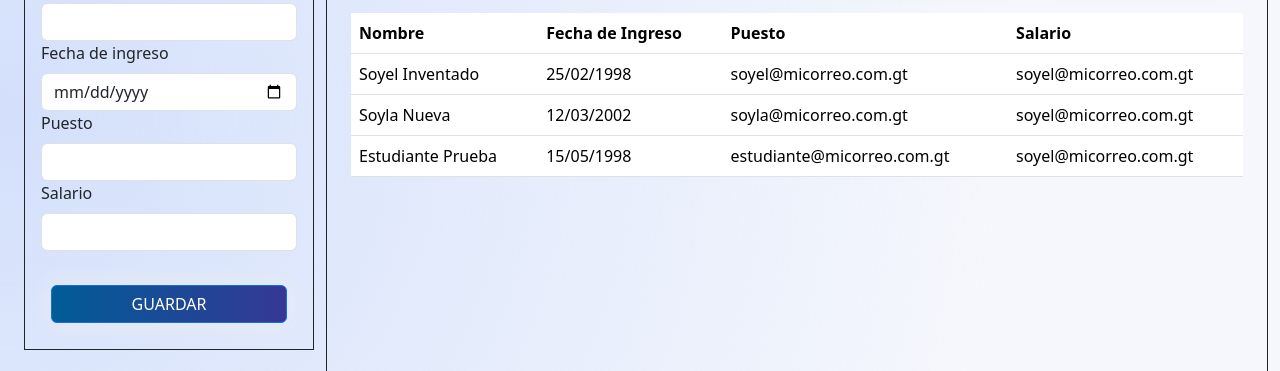
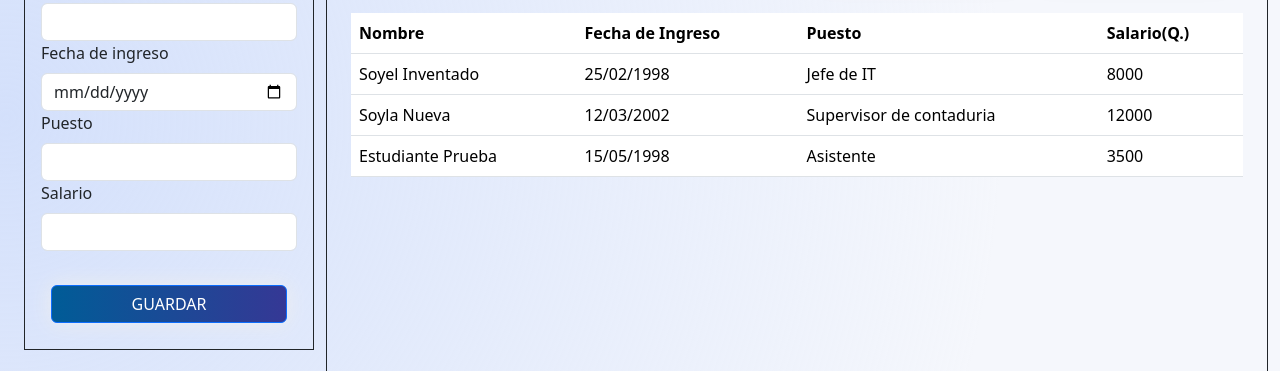
Before and after one commit to Mani-9/Mani-9.github.io, a plain HTML site: page programas/m1ra3_aat_manuelalfredo_reyesmontenegro/empleados.html in a window 1280 px wide. Shown: the part 398-769 px from the top of the page. Drawn offline with nearby package versions, Linux system fonts and the light colour scheme.

Commit message:
Update empleados.html

```diff
--- a/programas/m1ra3_aat_manuelalfredo_reyesmontenegro/empleados.html
+++ b/programas/m1ra3_aat_manuelalfredo_reyesmontenegro/empleados.html
@@ -120,27 +120,27 @@
                                     <th scope="col">Nombre</th>
                                     <th scope="col">Fecha de Ingreso</th>
                                     <th scope="col">Puesto</th>
-                                    <th scope="col">Salario</th>
+                                    <th scope="col">Salario(Q.)</th>
                                 </tr>
                             </thead>
                             <tbody>
                                 <tr>
                                     <td>Soyel Inventado</td>
                                     <td>25/02/1998</td>
-                                    <td>soyel@micorreo.com.gt</td>
-                                    <td>soyel@micorreo.com.gt</td>
+                                    <td>Jefe de IT</td>
+                                    <td>8000</td>
                                 </tr>
                                 <tr>
                                     <td>Soyla Nueva</td>
                                     <td>12/03/2002</td>
-                                    <td>soyla@micorreo.com.gt</td>
-                                    <td>soyel@micorreo.com.gt</td>
+                                    <td>Supervisor de contaduria</td>
+                                    <td>12000</td>
                                 </tr>
                                 <tr>
                                     <td>Estudiante Prueba</td>
                                     <td>15/05/1998</td>
-                                    <td>estudiante@micorreo.com.gt</td>
-                                    <td>soyel@micorreo.com.gt</td>
+                                    <td>Asistente</td>
+                                    <td>3500</td>
                                 </tr>
                             </tbody>
                         </table>
```
